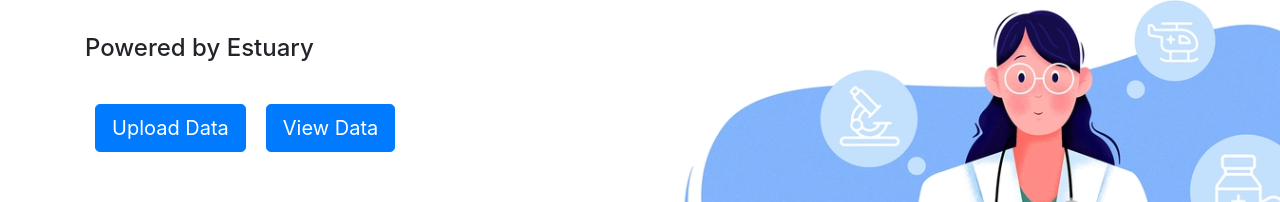
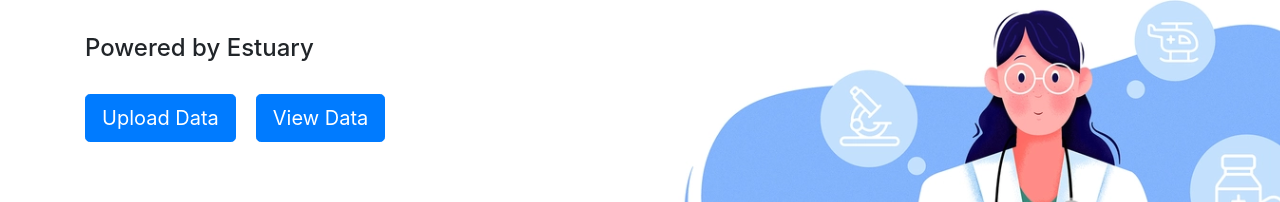
Before and after one commit to GauravRanganath/Sanctuary, a React (Create React App) app in the folder frontend/: page / in a window 1280 px wide. Shown: the part 296-498 px from the top of the page. Built offline with nearby package versions, Linux system fonts and the light colour scheme; no server answers.

Commit message:
fix routes

```diff
--- a/frontend/src/components/Home.js
+++ b/frontend/src/components/Home.js
@@ -19,10 +19,10 @@ function Home() {
         <br></br>
         <div>
           <Link to="/upload-data">
-            <Button variant="primary" size="lg" style={{margin: "10px"}}>Upload Data</Button>
+            <Button variant="primary" size="lg" style={{marginRight: "20px"}}>Upload Data</Button>
           </Link>
           <Link to="/view-data">
-            <Button variant="primary" size="lg" style={{margin: "10px"}}>View Data</Button>
+            <Button variant="primary" size="lg">View Data</Button>
           </Link>
         </div>
       </Container>
--- a/frontend/src/components/ViewData.js
+++ b/frontend/src/components/ViewData.js
@@ -6,6 +6,7 @@ import Card from "react-bootstrap/Card";
 import Container from "react-bootstrap/Container";
 import Row from "react-bootstrap/Row";
 import Col from "react-bootstrap/Col";
+import { Link } from "react-router-dom";
 
 function ViewData() {
   // Retrieve Estuary files
@@ -55,7 +56,9 @@ function ViewData() {
                   "Lung cancer, also known as lung carcinoma is a malignant lung tumor
                   characterized by uncontrolled cell growth in tissues of the lung."
                 </Card.Text>
-                <Button variant="primary">View Data</Button>
+                <Link to="/view-data/lung_cancer">
+                  <Button variant="primary">View Data</Button>
+                </Link>
               </Card.Body>
             </Card>
           </Col>
@@ -67,7 +70,10 @@ function ViewData() {
                   "Cardiovascular disease is a class of diseases that involve the heart or blood vessels.
                   For example angina and myocardial infarction."
                 </Card.Text>
-                <Button variant="primary">View Data</Button>
+                <Link to="/view-data/heart_disease">
+                  <Button variant="primary">View Data</Button>
+                </Link>
+
               </Card.Body>
             </Card>
           </Col>
@@ -79,7 +85,9 @@ function ViewData() {
                   "Osteoporosis is a systemic skeletal disorder characterized by low bone mass, micro-architectural
                   deterioration of bone tissue leading to bone fragility."
                 </Card.Text>
-                <Button variant="primary">View Data</Button>
+                <Link to="/view-data/osteoporosis">
+                  <Button variant="primary">View Data</Button>
+                </Link>
               </Card.Body>
             </Card>
           </Col>
--- a/frontend/src/components/ViewDisease.js
+++ b/frontend/src/components/ViewDisease.js
@@ -11,6 +11,7 @@ import Card from "react-bootstrap/Card";
 import Button from "react-bootstrap/Button";
 import DescriptionCard from "./DescriptionCard";
 import { RotatingSquare } from "react-loader-spinner";
+import { Link } from "react-router-dom";
 
 function ViewDisease() {
   const { disease } = useParams();
@@ -231,7 +232,9 @@ function ViewDisease() {
                   With supporting text below as a natural lead-in to additional
                   content.
                 </Card.Text>
-                <Button variant="primary">Download Data</Button>
+                <Link to={"/view-data/" + disease + "/download"}>
+                    <Button variant="primary">Download Data</Button>
+                </Link>
               </Card.Body>
             </Card>
             <RotatingSquare
```
